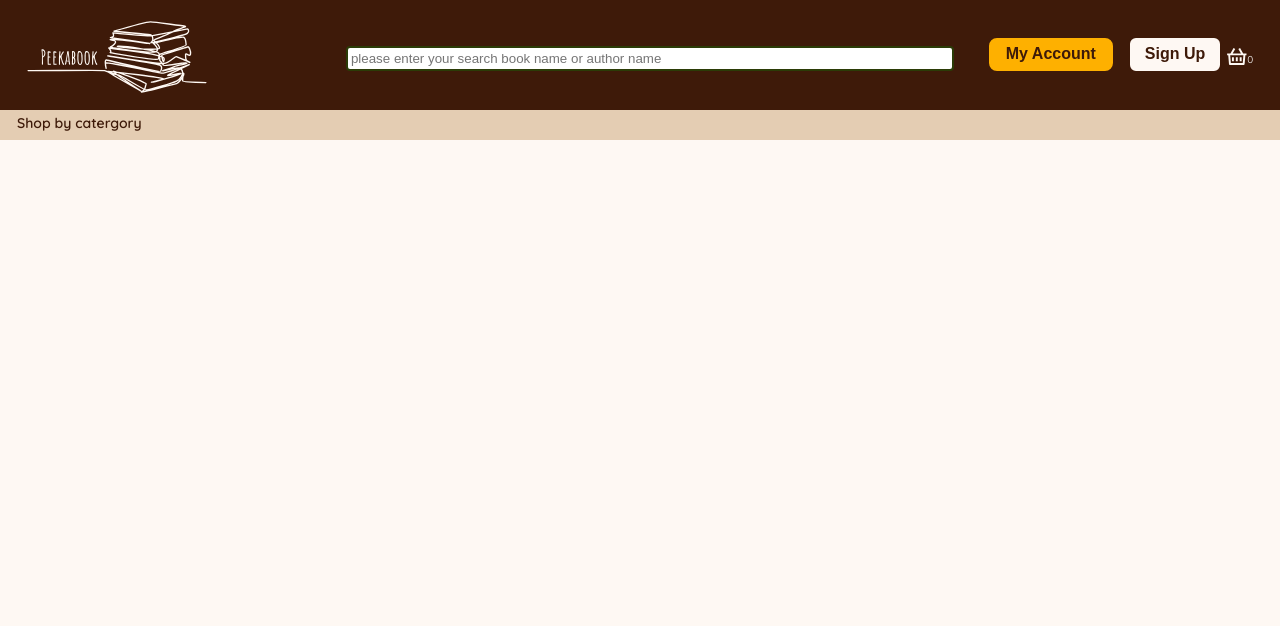
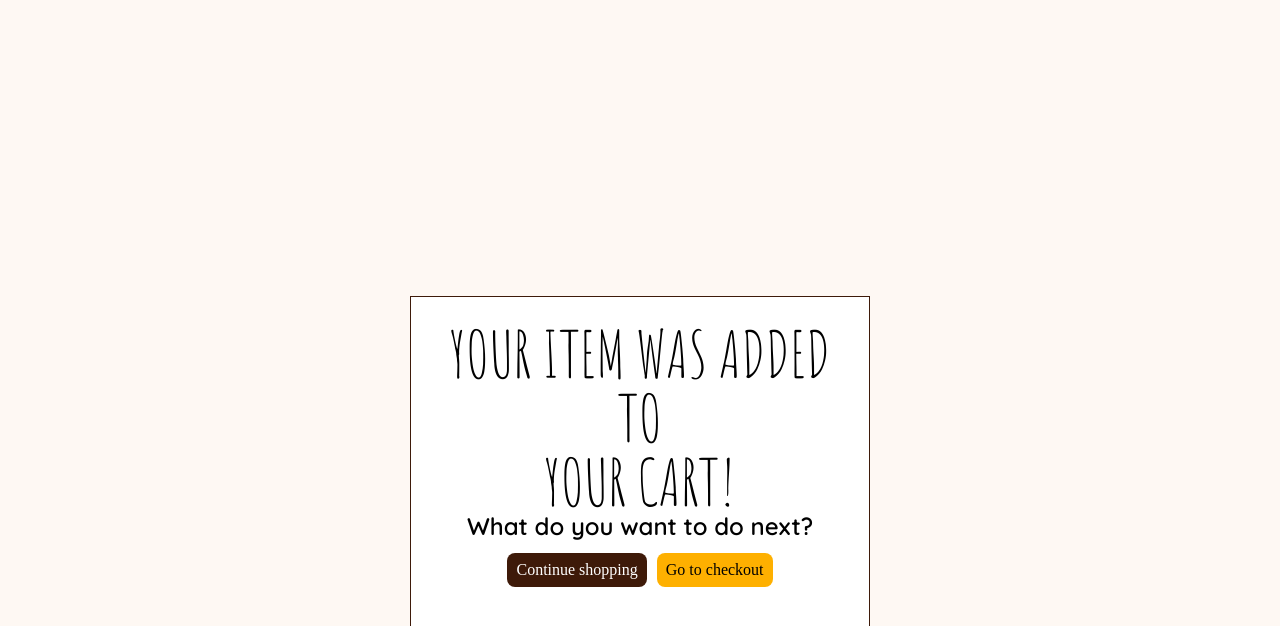
Before and after one commit to ZeptoFarad/book-app-summative, a Vue app in the folder front/: page / in a window 1280 px wide. Shown: the top 626 px of the page. Built offline with nearby package versions, Linux system fonts and the light colour scheme.

Commit message:
Update App.vue

```diff
--- a/front/src/App.vue
+++ b/front/src/App.vue
@@ -1,9 +1,10 @@
 <script setup>
-import headerVue from './components/newHeader.vue';
+
+import itemAddedToCardVue from './components/itemAddedToCar.vue'
 </script>
 
 <template>
-  <header>
-    <headerVue />
-  </header>
+  <div class="model-body">
+    <itemAddedToCardVue />
+  </div>
 </template>
```
